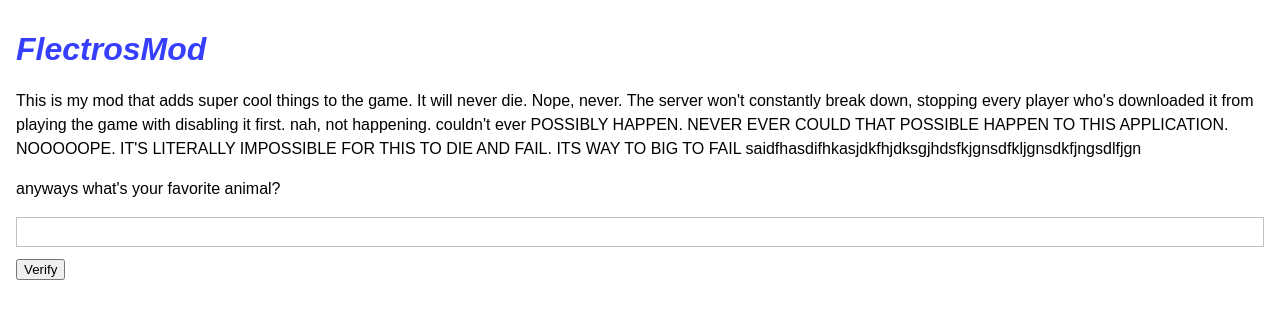
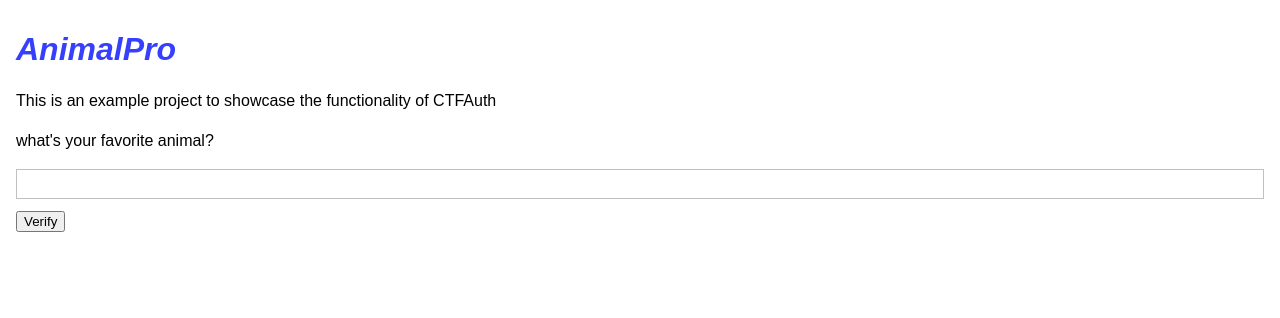
Before and after one commit to ParretLabs/ctfauth_example, a website: page views/index.html in a window 1280 px wide. Drawn offline with Linux system fonts and the light colour scheme.

Commit message:
Changed frontend example text

```diff
--- a/views/index.html
+++ b/views/index.html
@@ -7,7 +7,7 @@
     <meta http-equiv="X-UA-Compatible" content="IE=edge">
     <meta name="viewport" content="width=device-width, initial-scale=1">
 
-    <title>Welcome to FlectrosMod!</title>
+    <title>Welcome to AnimalPro!</title>
 
     <!-- import the webpage's stylesheet -->
     <link rel="stylesheet" href="/style.css">
@@ -17,12 +17,12 @@
   </head>
   <body>
     <h1>
-      FlectrosMod
+      AnimalPro
     </h1>
-    <p>This is my mod that adds super cool things to the game. It will never die. Nope, never. The server won't constantly break down, stopping every player who's downloaded it from playing the game with disabling it first. nah, not happening. couldn't ever POSSIBLY HAPPEN. NEVER EVER COULD THAT POSSIBLE HAPPEN TO THIS APPLICATION. NOOOOOPE. IT'S LITERALLY IMPOSSIBLE FOR THIS TO DIE AND FAIL. ITS WAY TO BIG TO FAIL saidfhasdifhkasjdkfhjdksgjhdsfkjgnsdfkljgnsdkfjngsdlfjgn</p>
+    <p>This is an example project to showcase the functionality of CTFAuth</p>
 
     <p>
-      anyways what's your favorite animal?
+      what's your favorite animal?
     </p>
     <input id="animalText" type="text">
     <button id="verifyBtn">Verify</button>
```
